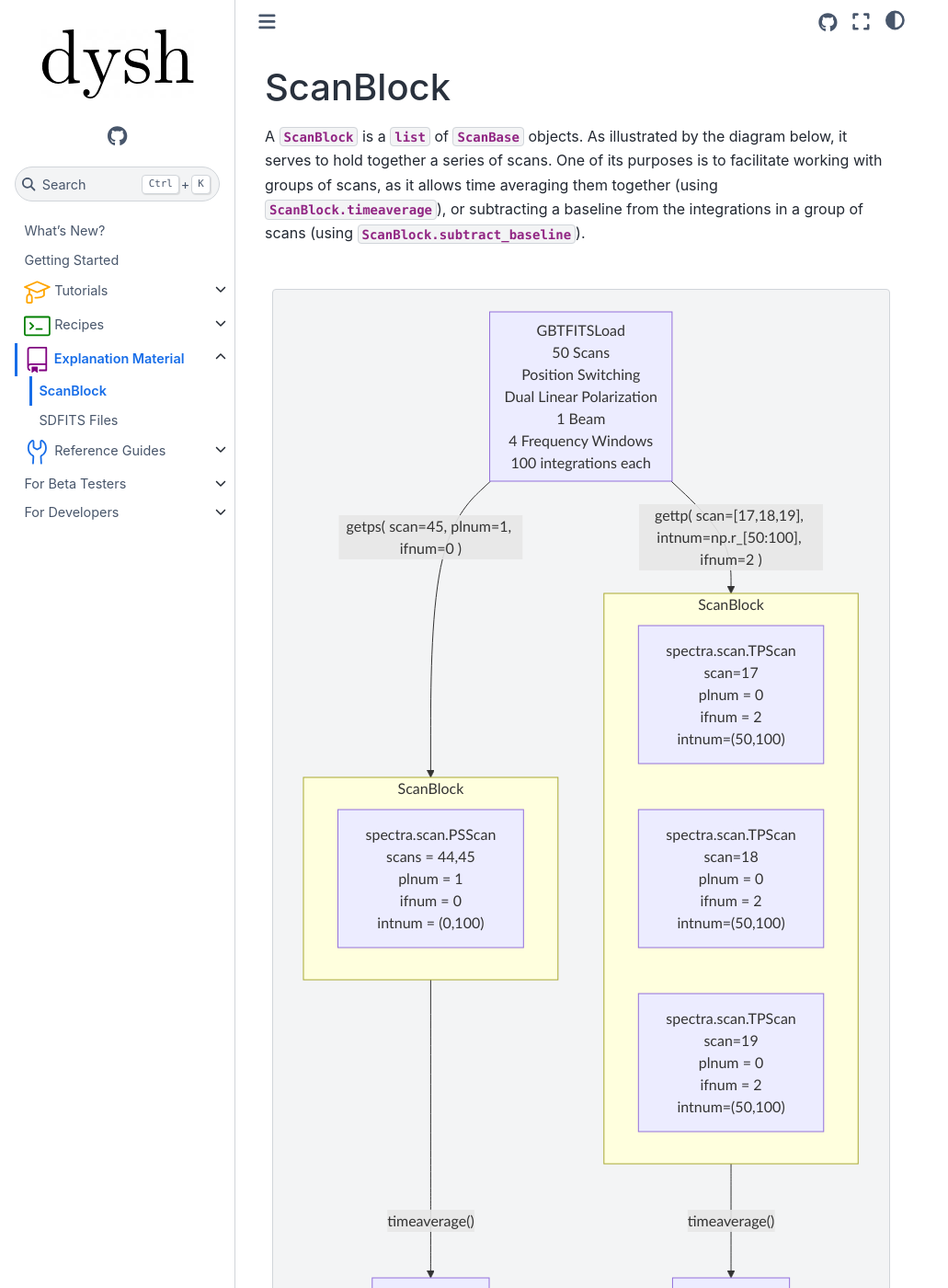
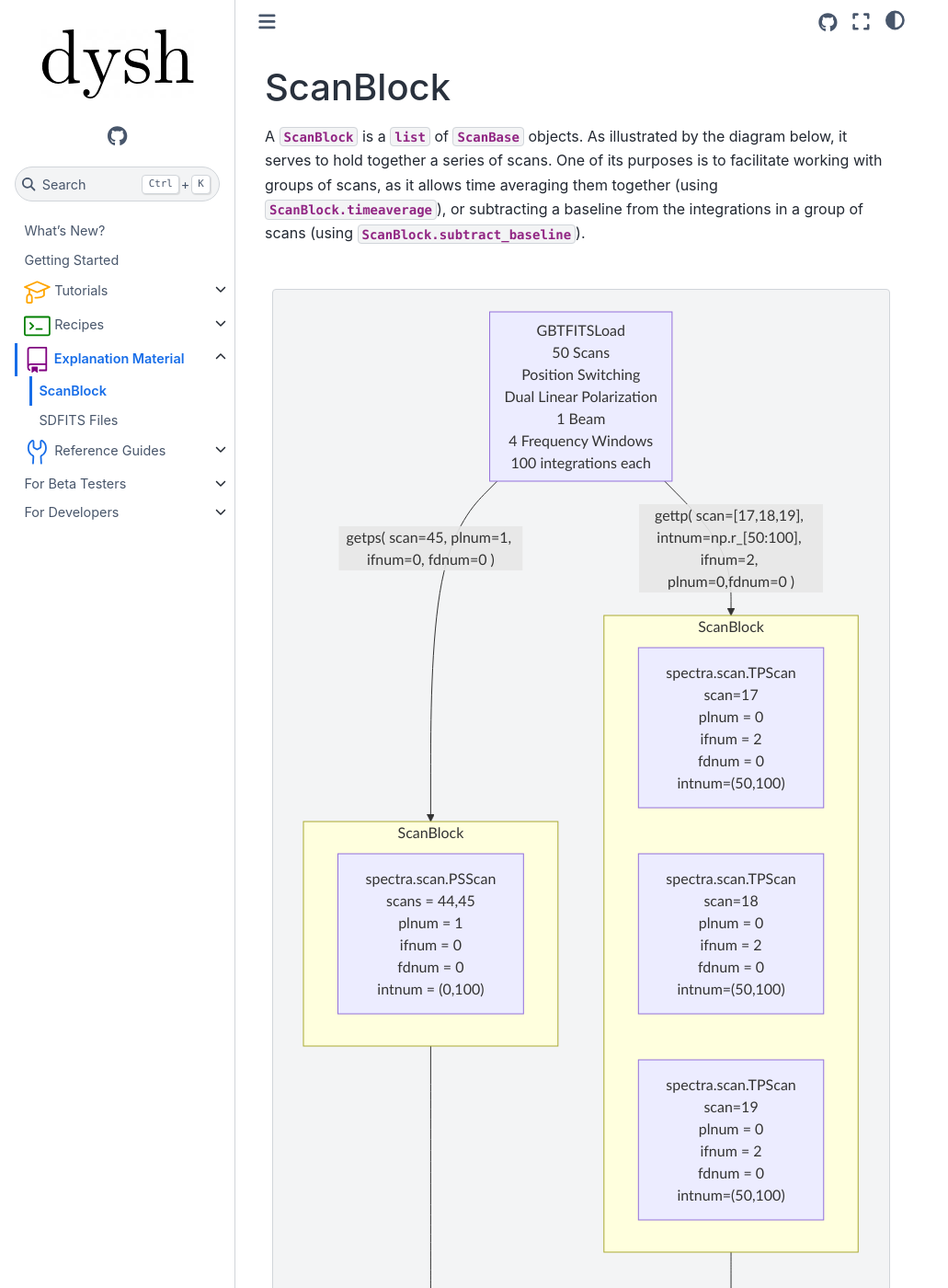
Before and after one commit to GreenBankObservatory/dysh, a Sphinx documentation site: the page built from docs/source/explanations/scanblock/index.rst, in a window 1280 px wide and 1400 px high. Shown: the whole window at 92% size, without its empty margins (0-1031 px from the left). Built offline with Sphinx 7.4.7 and the Sphinx Book theme 1.1.4, drawn with Linux system fonts in a browser that asks for light colours; pages that are not in the unit, such as notebooks, are missing from menus.

Commit message:
update scanblock mermaid diagram

```diff
--- a/docs/source/explanations/scanblock/index.rst
+++ b/docs/source/explanations/scanblock/index.rst
@@ -28,18 +28,18 @@
     end
 
 
-    newLines -- getps( scan=45, plnum=1, ifnum=0 ) --> ScanBlock1
-    newLines -- gettp( scan=[17,18,19], intnum=np.r_[50:100], ifnum=2 ) --> ScanBlock2
+    newLines -- getps( scan=45, plnum=1, ifnum=0, fdnum=0 ) --> ScanBlock1
+    newLines -- gettp( scan=[17,18,19], intnum=np.r_[50:100], ifnum=2, plnum=0,fdnum=0 ) --> ScanBlock2
 
 
 
     subgraph ScanBlock1[ScanBlock]
-            psscan["spectra.scan.PSScan<br />scans = 44,45<br />plnum = 1<br />ifnum = 0<br />intnum = (0,100)"]
+            psscan["spectra.scan.PSScan<br />scans = 44,45<br />plnum = 1<br />ifnum = 0<br />fdnum = 0<br />intnum = (0,100)"]
         end
     subgraph ScanBlock2[ScanBlock]
-            tpscan1["spectra.scan.TPScan<br />scan=17<br />plnum = 0<br />ifnum = 2<br />intnum=(50,100)"]
-            tpscan2["spectra.scan.TPScan<br />scan=18<br />plnum = 0<br />ifnum = 2<br />intnum=(50,100)"]
-            tpscan3["spectra.scan.TPScan<br />scan=19<br />plnum = 0<br />ifnum = 2<br />intnum=(50,100)"]
+            tpscan1["spectra.scan.TPScan<br />scan=17<br />plnum = 0<br />ifnum = 2<br />fdnum = 0 <br />intnum=(50,100)"]
+            tpscan2["spectra.scan.TPScan<br />scan=18<br />plnum = 0<br />ifnum = 2<br />fdnum = 0 <br />intnum=(50,100)"]
+            tpscan3["spectra.scan.TPScan<br />scan=19<br />plnum = 0<br />ifnum = 2<br />fdnum = 0 <br />intnum=(50,100)"]
 
         end
 
```
